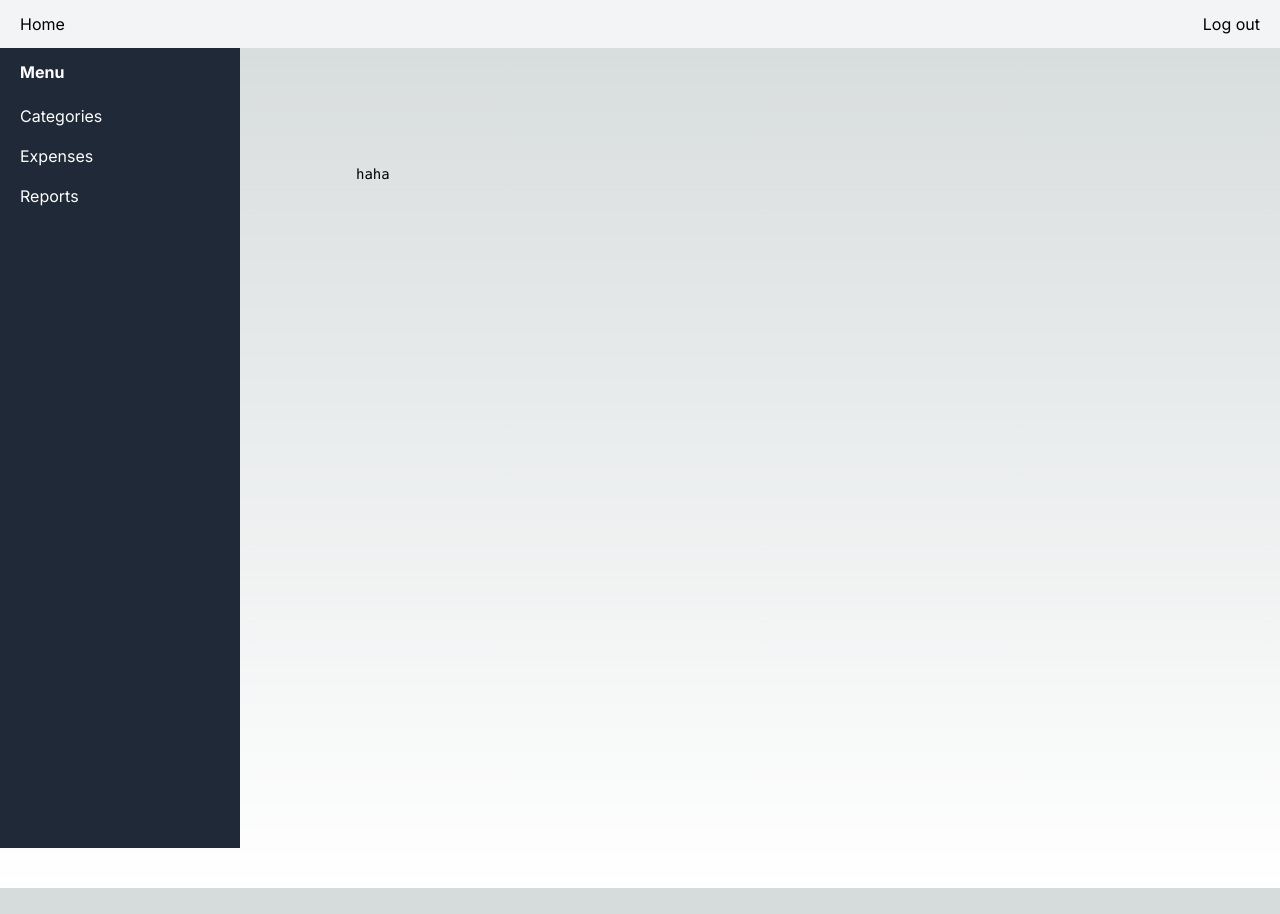
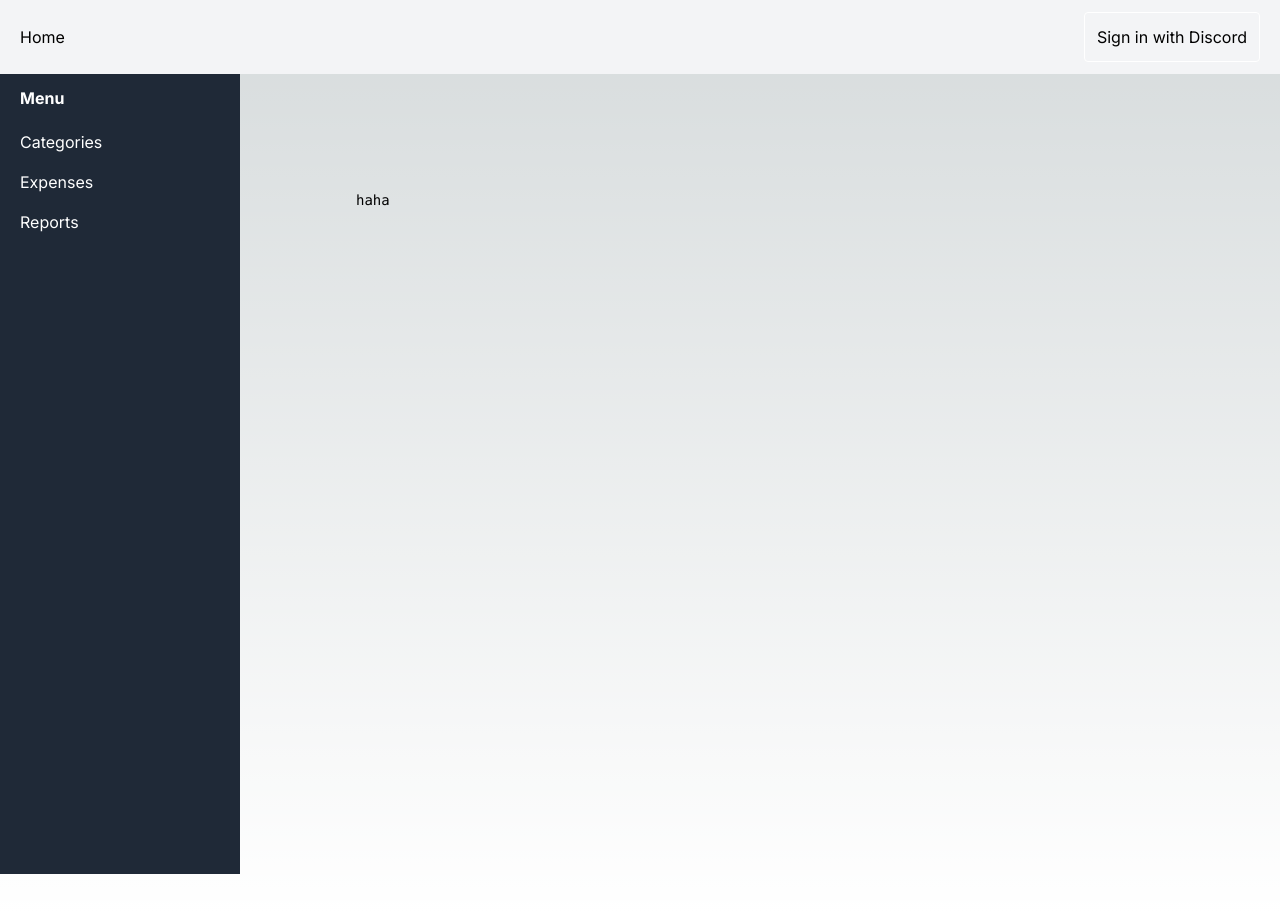
Before and after one commit to xsmejkal/pv247-expense-manager, a Next.js app: page / in a window 1280 px wide. Before the commit the page ends 888 px from the top, so only its background shows below. Built offline with nearby package versions, Linux system fonts and the light colour scheme; no server answers.

Commit message:
Login button

```diff
--- a/src/app/layout.tsx
+++ b/src/app/layout.tsx
@@ -2,6 +2,7 @@ import Link from "next/link";
 import { Inter } from "next/font/google";
 import "./globals.css";
 import { Providers } from "./providers";
+import { LoginStatus } from "./loginStatus";
 
 const inter = Inter({ subsets: ["latin"] });
 
@@ -24,9 +25,7 @@ export default function RootLayout({
             <Link href="/" className="hover:text-blue-600">
               Home
             </Link>
-            <Link href="/logout" className="hover:text-blue-600">
-              Log out
-            </Link>
+            <LoginStatus />
           </div>
 
         <div className="flex flex-1">
```
